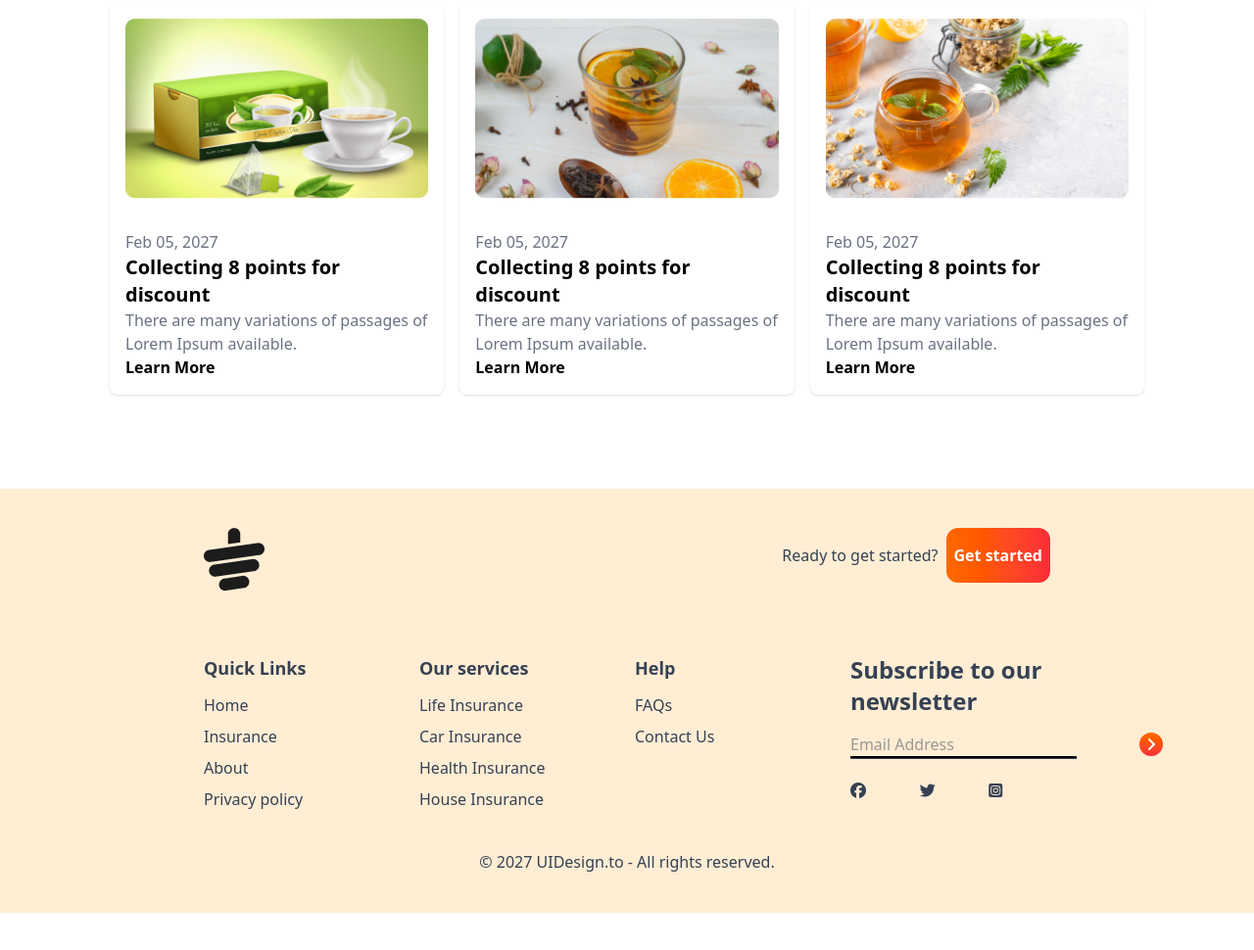
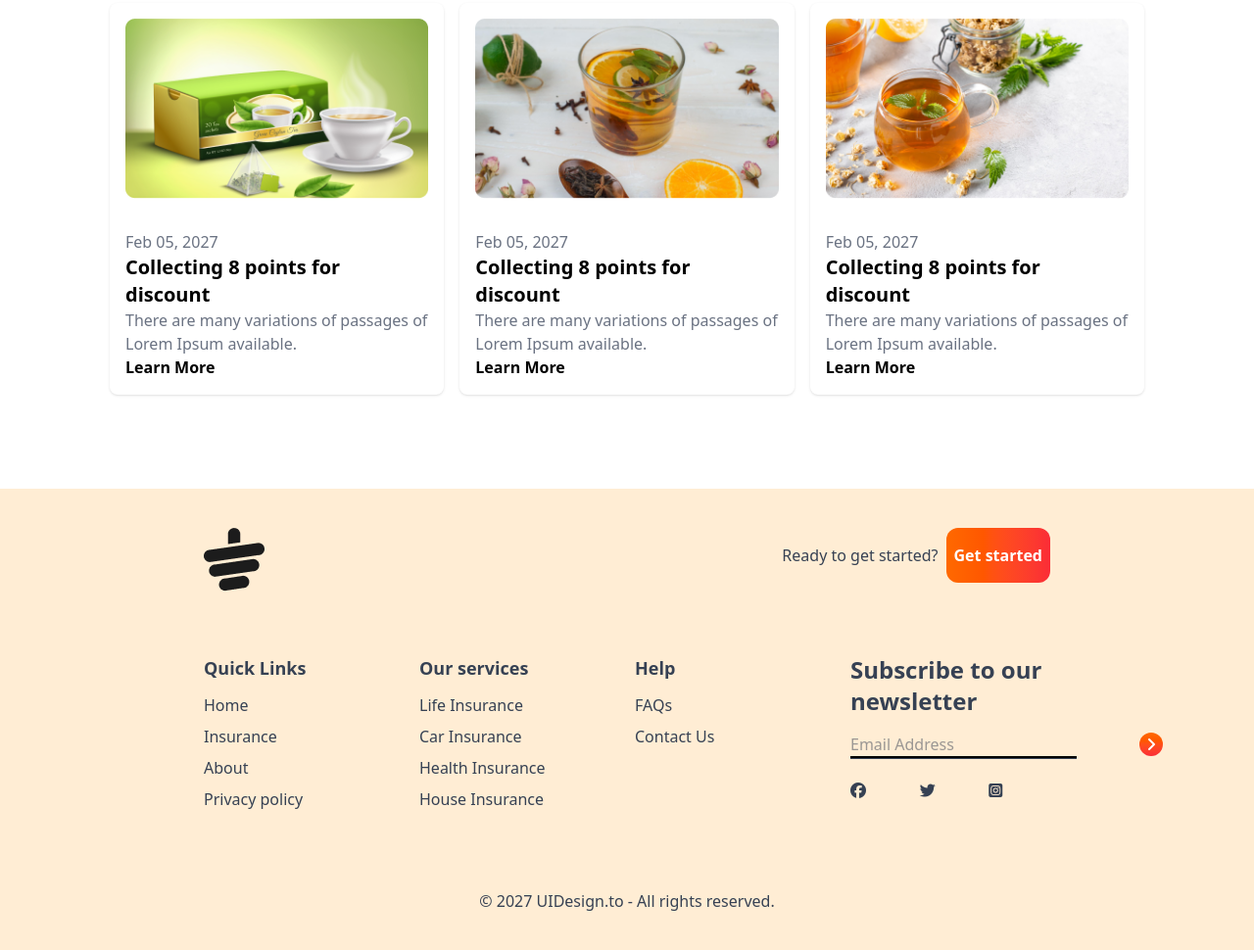
Before and after one commit to Prottoy-Das/tea-House-Tailwind, a plain HTML site: page index.html in a window 1280 px wide. Shown: the part 2669-3639 px from the top of the page at 98% size. Before the commit the page ends 3601 px from the top, so only its background shows below. Drawn offline with nearby package versions, Linux system fonts and the light colour scheme.

```diff
--- a/index.html
+++ b/index.html
@@ -327,7 +327,7 @@
 
       </div>
 
-      <div class="text-center mx-auto mt-10">
+      <div class="text-center mx-auto mt-20">
         <p>© 2027 UIDesign.to - All rights reserved.</p>
       </div>
 
```
